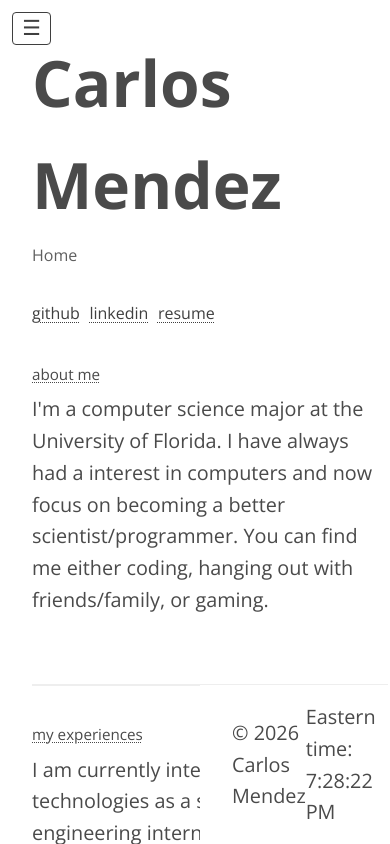
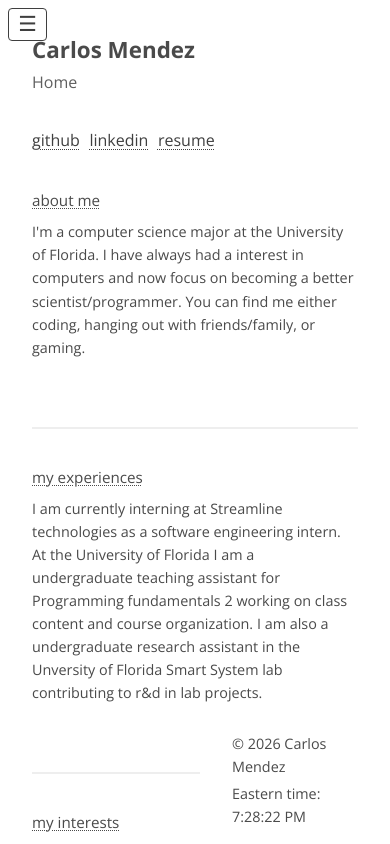
Before and after one commit to MendezCarl/personal-website, a React (Vite) app in the folder project/: page / in a window 390 px wide. Built offline with nearby package versions, Linux system fonts and the light colour scheme.

Commit message:
made website more mobile friendly

```diff
--- a/project/src/App.css
+++ b/project/src/App.css
@@ -13,7 +13,6 @@
   font-family: 'Open Sans', sans-serif;
   line-height: 1.6;
   min-height: 100vh;
-  min-width: 420px;
   overflow-x: hidden;
   background: var(--bg);
   color: var(--text-primary);
@@ -157,8 +156,8 @@
   .menuToggle {
     display: block;
     position: fixed;
-    top: 0.75rem;
-    left: 0.75rem;
+    top: 0.5rem;
+    left: 0.5rem;
     z-index: 50;
     background: var(--toggle-bg);
     border: 1px solid var(--text-nav);
@@ -177,6 +176,75 @@
 
   .footer {
     left: 0;
+  }
+}
+
+@media screen and (max-width: 600px) {
+  .main {
+    padding: 1rem;
+    padding-top: 3rem;
+  }
+
+  .footer {
+    padding: 0.75rem 1rem;
+    font-size: 0.75rem;
+  }
+
+  .footerInner {
+    flex-direction: column;
+    gap: 0.25rem;
+    align-items: flex-start;
+  }
+
+  .siteName {
+    font-size: 1.4rem;
+  }
+
+  .pageTitle {
+    font-size: 0.85rem;
+    margin-bottom: 1.25em;
+  }
+
+  .entriesLayout {
+    flex-direction: column;
+    gap: 0;
+  }
+
+  .entriesSidebar {
+    width: 100%;
+    border-right: none;
+    border-bottom: 1px solid var(--hr);
+    padding-right: 0;
+    padding-bottom: 0.5rem;
+    margin-bottom: 1rem;
+  }
+
+  .experienceHeader {
+    flex-direction: column;
+    gap: 0.15em;
+  }
+
+  .experienceHeader p:last-child {
+    margin-left: 0;
+    font-size: 0.85rem;
+    color: var(--text-secondary);
+  }
+
+  .experienceDesc {
+    padding-left: 1em;
+  }
+
+  .links {
+    gap: 0.4em;
+  }
+
+  .innerDescription {
+    flex-direction: column;
+    gap: 0.5em;
+  }
+
+  .lightbox {
+    padding: 1rem;
   }
 }
 
--- a/project/src/index.css
+++ b/project/src/index.css
@@ -70,14 +70,17 @@ p {
   padding: 0;
 }
 
-@media screen and (max-width: 992px) {
+@media screen and (max-width: 900px) {
   h1 {
-    font-size: clamp(4rem, 10vw, 8rem);
+    font-size: clamp(1.8rem, 5vw, 2.5rem);
+  }
+  h3 {
+    font-size: clamp(1.2rem, 4vw, 1.6rem);
   }
   h6 {
-    font-size: 3.5vw;
+    font-size: clamp(0.9rem, 3vw, 1.1rem);
   }
   p {
-    font-size: clamp(1.24rem, 2.2vw, 4rem);
+    font-size: clamp(0.9rem, 2.5vw, 1rem);
   }
 }
```
